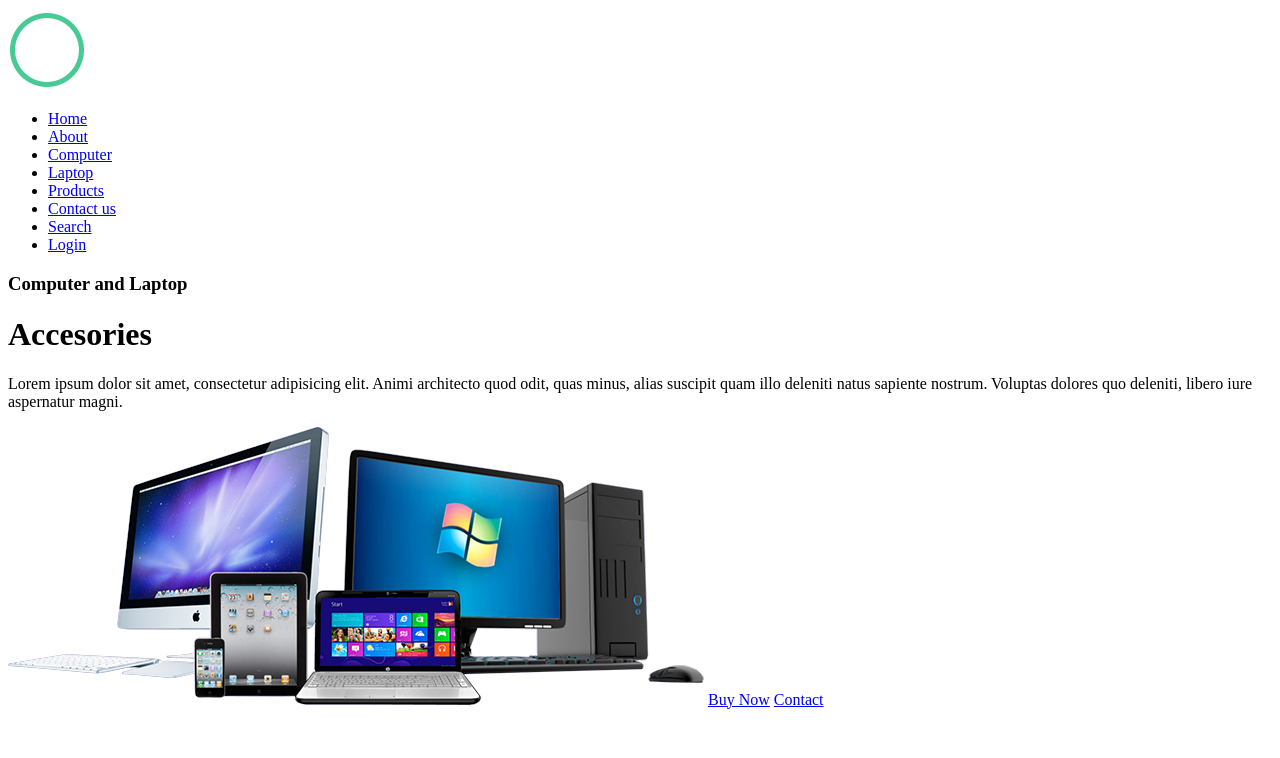
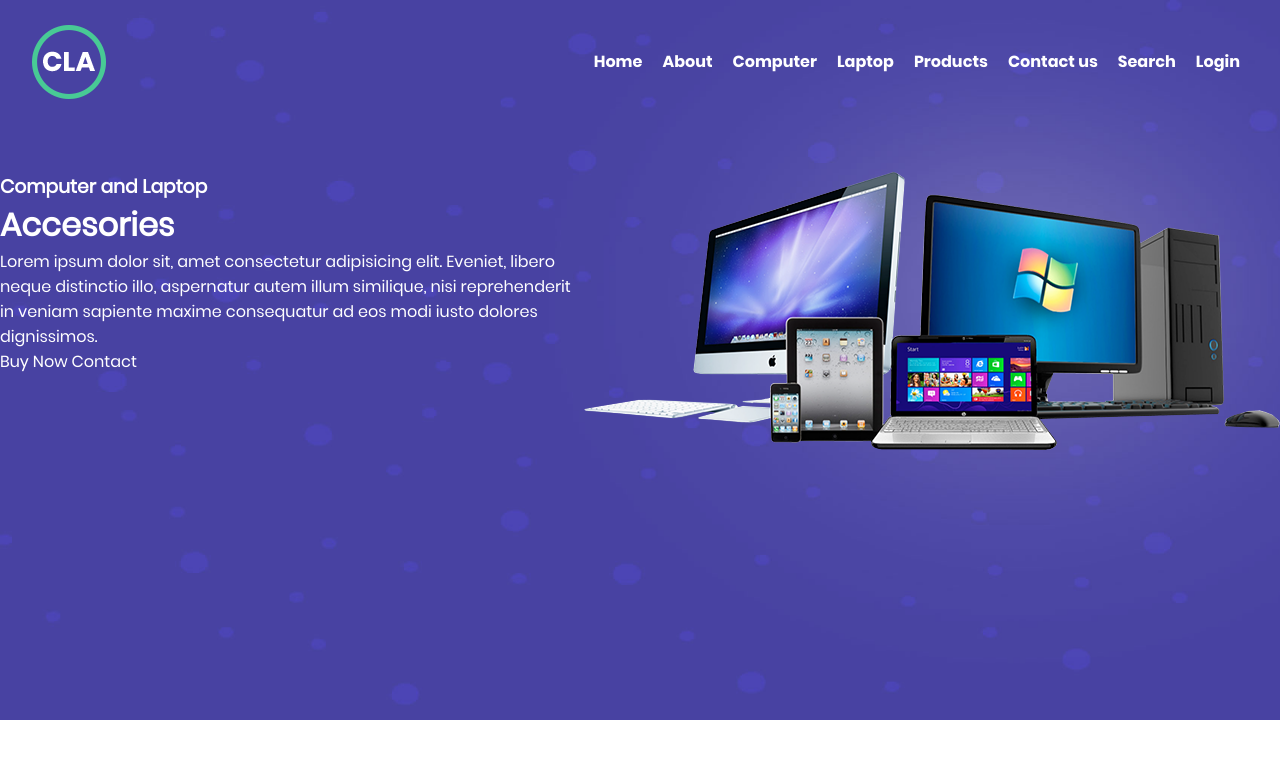
Before and after one commit to NahuLemesF/Ademass, a plain HTML site: page Taller CSS/Ejercicio 1/index.html in a window 1280 px wide. Drawn offline with Linux system fonts and the light colour scheme.

Commit message:
Avance CSS Header

```diff
--- a/Taller CSS/Ejercicio 1/assets/css/style.css
+++ b/Taller CSS/Ejercicio 1/assets/css/style.css
@@ -0,0 +1,80 @@
+/* ========== VARIABLES ========== */
+:root {
+    --primary-color: #4f4aa6;
+    --secondary-color: #48ca95;
+    --bg-color: #f7f7f7;
+    --light-color: #fff;
+
+    --text-font: Poppins;
+    --menu-font: Poppins-bold;
+}
+
+* {
+    margin: 0;
+    padding: 0;
+    box-sizing: border-box;
+    font-family: var(--text-font)
+}
+
+@font-face {
+    font-family: Poppins;
+    src: url(../fonts/Poppins-Regular.ttf);
+}
+
+@font-face {
+    font-family: Poppins-Bold;
+    src: url(../fonts/Poppins-Bold.ttf);
+}
+
+@font-face {
+    font-family: Poppins-Extrabold;
+    src: url(../fonts/Poppins-ExtraBold.ttf);
+}
+
+header {
+    background-image: url(../images/banner.jpg);
+    background-size: cover;
+    background-repeat: no-repeat;
+    display: flex;
+    flex-direction: column;
+    min-height: 90vh;
+}
+
+nav {
+    display: flex;
+    justify-content: space-between;
+    align-items: center;
+    padding: 20px 30px;
+}
+
+nav ul {
+    display: flex;
+    list-style-type: none;
+}
+
+nav ul li {
+    padding: 10px;
+    color: var(--light-color);
+}
+
+nav ul li a {
+    color: var(--light-color);
+    text-decoration: none;
+    font-family: var(--menu-font);
+}
+
+nav ul li a:hover {
+    color: var(--secondary-color);
+}
+
+.header {
+    display: flex;
+    justify-content: center;
+    margin-top: 50px;
+    margin-bottom: 50px;
+}
+
+.header__content {
+    min-width: 500px;
+    color: var(--light-color);
+}
--- a/Taller CSS/Ejercicio 1/index.html
+++ b/Taller CSS/Ejercicio 1/index.html
@@ -11,6 +11,7 @@
 <body>
     <header>
         <nav>
+            <!-- Nav. Logo y Menú -->
             <img src="./assets/images/logo.png" alt="Logo" width="78" height="82">
             <ul>
                 <li><a href="#">Home</a></li>
@@ -19,20 +20,30 @@
                 <li><a href="#">Laptop</a></li>
                 <li><a href="#">Products</a></li>
                 <li><a href="#">Contact us</a></li>
-                <li><a href="#">Search</li>
+                <li><a href="#">Search</a></li>
                 <li><a href="#">Login</a></li>
             </ul>
         </nav>
 
-        <h3>Computer and Laptop</h3>
-        <h1>Accesories</h1>
-        <p>Lorem ipsum dolor sit amet, consectetur adipisicing elit. Animi architecto quod odit, quas minus, alias
-            suscipit quam illo deleniti natus sapiente nostrum. Voluptas dolores quo deleniti, libero iure aspernatur
-            magni.</p>
-        <img src="./assets/images/pct.png" alt="Pct" width="696" height="278">
-        <a href="#">Buy Now</a>
-        <a href="#">Contact</a>
-
+        <div class="header">
+            <div class="header__content">
+                <!-- Banner principal-->
+                <h3>Computer and Laptop</h3>
+                <h1 class="header__content-title">Accesories</h1>
+                <p>Lorem ipsum dolor sit, amet consectetur adipisicing elit. Eveniet, libero neque distinctio illo,
+                    aspernatur
+                    autem illum similique, nisi reprehenderit in veniam sapiente maxime consequatur ad eos modi iusto
+                    dolores
+                    dignissimos.</p>
+                <!-- Botones -->
+                <a class="header__content-btn" ="#">Buy Now</a>
+                <a class="header__content-btn" ="#">Contact</a>
+            </div>
+            <div class="header__img">
+                <!-- Imagen de PC -->
+                <img src="./assets/images/pct.png" alt="Pc" width="696" height="278">
+            </div>
+        </div>
     </header>
     <main>
         <section></section>
```
